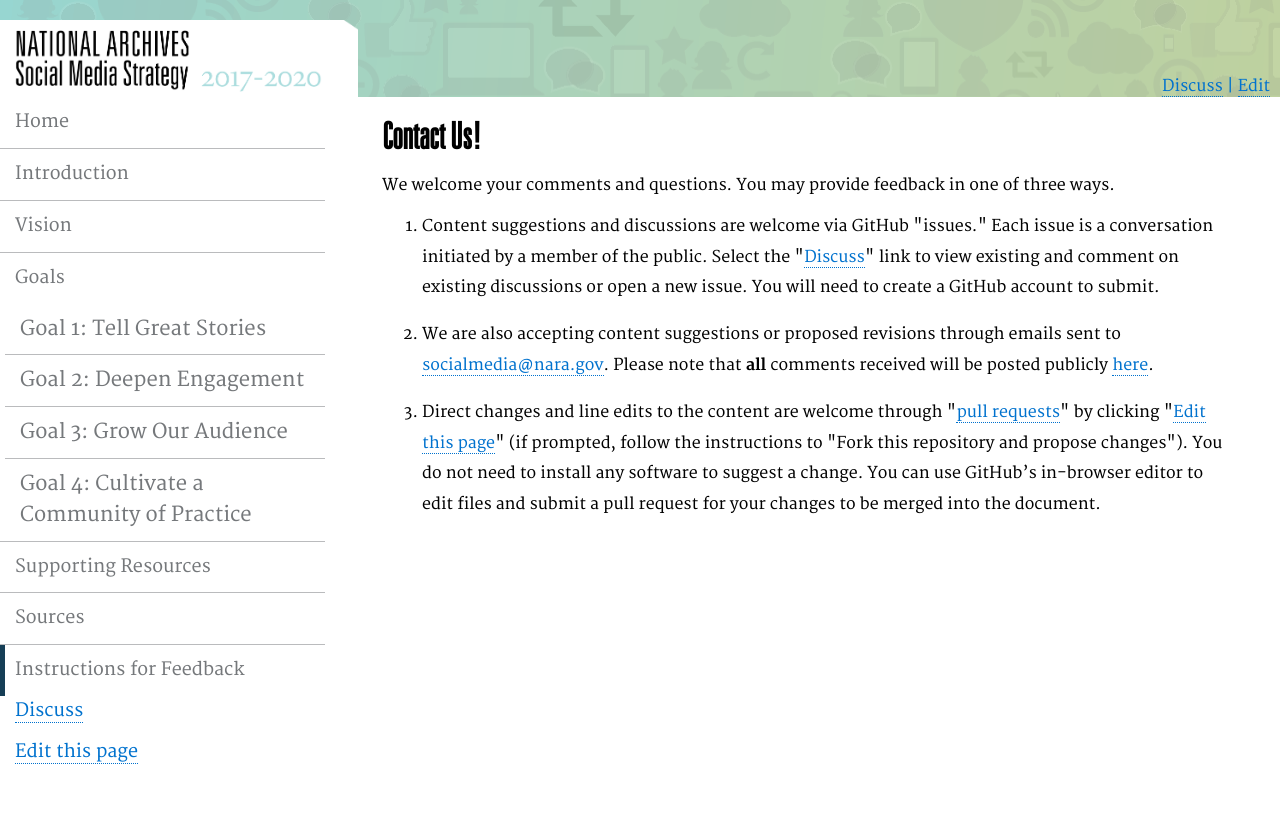
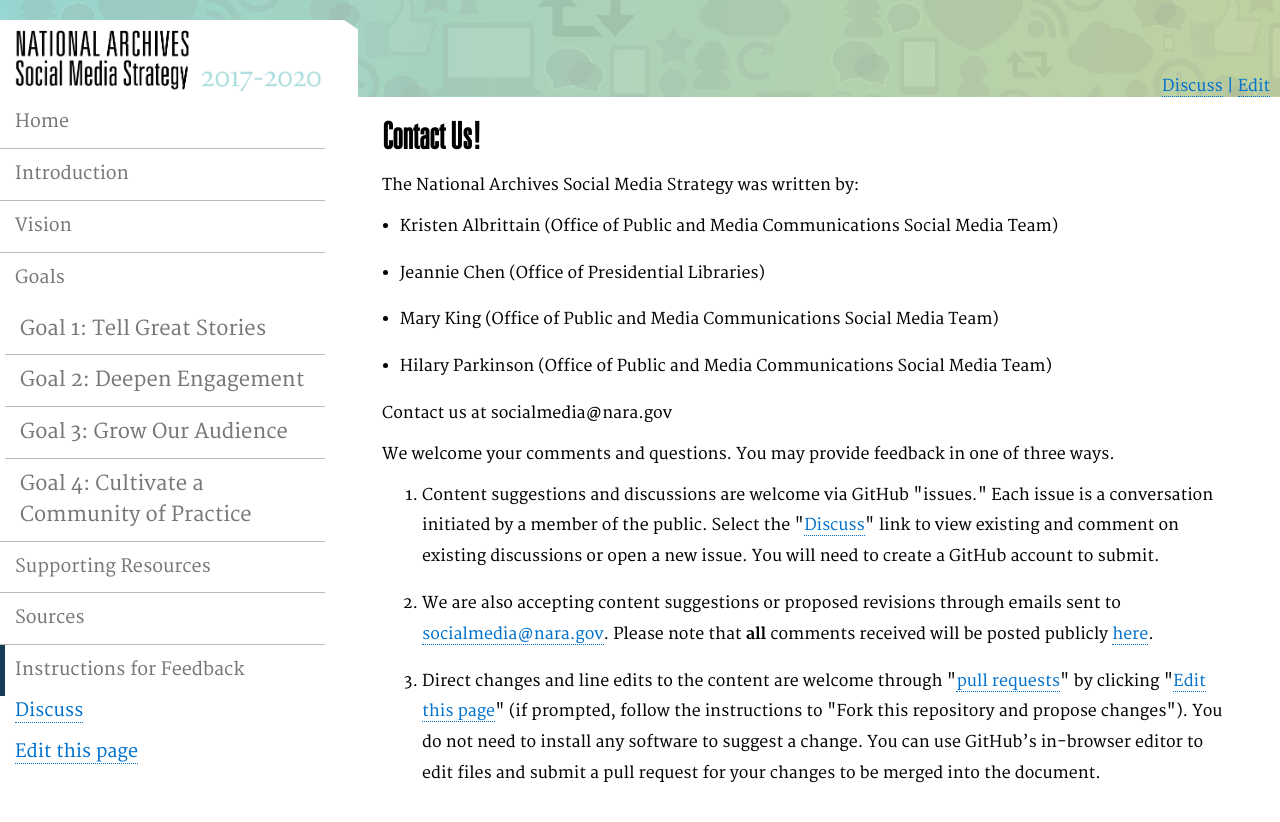
Before and after one commit to usnationalarchives/social-media-strategy, a Jekyll site: the page built from pages/feedback.md, in a window 1280 px wide. Shown: the top 822 px of the page. Built offline with Jekyll 4.4.1, drawn with Linux system fonts in a browser that asks for light colours.

Commit message:
Update feedback.md

```diff
--- a/pages/feedback.md
+++ b/pages/feedback.md
@@ -6,6 +6,15 @@
 ---
 
 ## Contact Us!
+
+The National Archives Social Media Strategy was written by:
+<ul>
+  <li>Kristen Albrittain (Office of Public and Media Communications Social Media Team)</li>
+  <li>Jeannie Chen (Office of Presidential Libraries)</li>
+<li>Mary King (Office of Public and Media Communications Social Media Team)</li>
+  <li>Hilary Parkinson (Office of Public and Media Communications Social Media Team)</li>
+  </ul>
+ <p> Contact us at socialmedia@nara.gov</p>
 
 We welcome your comments and questions. You may provide feedback in one of three ways.
 
```
